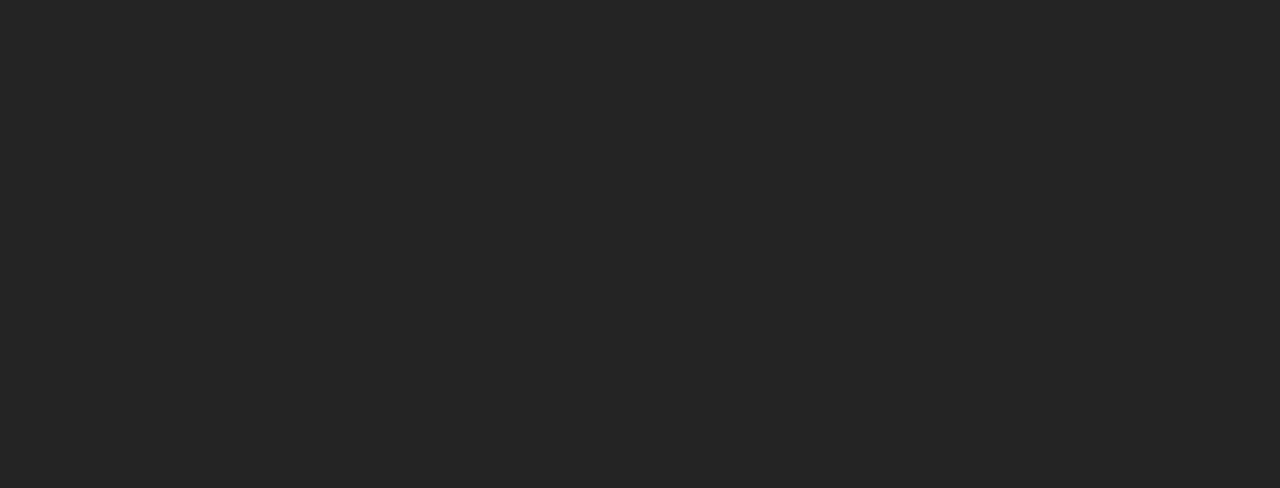
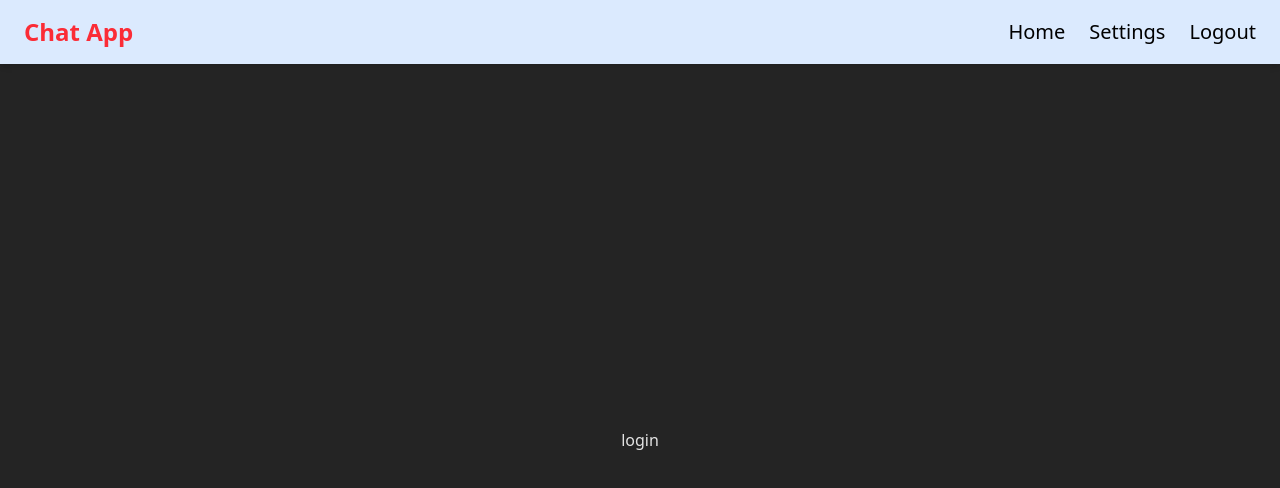
Before and after one commit to Anike567/chatApp2, a React (Vite) app in the folder frontent/: page /login in a window 1280 px wide. Before the commit this address had no page. Shown: the top 488 px of the page. Built offline with nearby package versions, Linux system fonts and the light colour scheme.

Commit message:
created a basic layout for main page

```diff
--- a/frontent/package.json
+++ b/frontent/package.json
@@ -11,6 +11,7 @@
   },
   "dependencies": {
     "@tailwindcss/vite": "^4.1.11",
+    "axios": "^1.10.0",
     "react": "^19.1.0",
     "react-dom": "^19.1.0",
     "react-router-dom": "^7.6.3",
--- a/frontent/src/App.jsx
+++ b/frontent/src/App.jsx
@@ -1,18 +1,20 @@
 import { useState } from 'react'
+import { BrowserRouter, Routes, Route } from 'react-router-dom'
 
 import Layout from './screen/Layout'
 import Home from './screen/Home'
-
-import { BrowserRouter, Routes, Route } from 'react-router-dom'
+import Login from './screen/Login'
 
 function App() {
-  const [count, setCount] = useState(0)
+
 
   return (
     <BrowserRouter>
       <Routes>
         <Route path="/" element={<Layout />}>
+          <Route index element={<Home />} />
           <Route path="home" element={<Home />} />
+          <Route path="login" element={<Login />} />
         </Route>
       </Routes>
     </BrowserRouter>
--- /dev/null
+++ b/frontent/src/components/Loader.jsx
@@ -0,0 +1,9 @@
+import React from 'react'
+
+export default function Loader() {
+  return (
+    <div className="flex items-center justify-center h-full w-full">
+      <div className="w-12 h-12 border-4 border-blue-500 border-t-transparent rounded-full animate-spin"></div>
+    </div>
+  )
+}
--- /dev/null
+++ b/frontent/src/components/Navbar.jsx
@@ -0,0 +1,52 @@
+import React, { useState } from 'react'
+
+export default function Navbar() {
+  const [toDisplay, setDisplay] = useState(false)
+
+  return (
+    <div className="flex justify-between items-center px-6 py-4 bg-blue-100 text-black shadow-md relative">
+      <div id="nav-left">
+        <p className="text-2xl text-red-500 font-bold">Chat App</p>
+      </div>
+
+      <div id="nav-right" className="flex items-center">
+
+        <div className="hidden sm:flex space-x-6">
+          <a className="text-xl hover:scale-105 transform cursor-pointer hover:underline transition duration-200">Home</a>
+          <a className="text-xl hover:scale-105 transform cursor-pointer hover:underline transition duration-200">Settings</a>
+          <a className="text-xl hover:scale-105 transform cursor-pointer hover:underline transition duration-200">Logout</a>
+        </div>
+
+
+        <div className="flex sm:hidden relative">
+          <button
+            onClick={() => setDisplay(!toDisplay)}
+            className="flex flex-col justify-between w-6 h-5 ml-4 focus:outline-none transform transition duration-200 hover:scale-110"
+          >
+            <span className="block h-0.5 bg-black"></span>
+            <span className="block h-0.5 bg-black"></span>
+            <span className="block h-0.5 bg-black"></span>
+          </button>
+
+          <div
+            className={`absolute right-0 top-full mt-2 transform transition-all duration-200 ease-out origin-top z-10 ${
+              toDisplay ? 'scale-y-100 opacity-100' : 'scale-y-0 opacity-0 pointer-events-none'
+            } bg-white shadow-lg rounded-lg ring-1 ring-black/10`}
+          >
+            <div className="flex flex-col items-start px-6 py-4 space-y-2 w-40">
+              <a className="text-lg hover:scale-105 transform cursor-pointer hover:underline transition duration-200">
+                Home
+              </a>
+              <a className="text-lg hover:scale-105 transform cursor-pointer hover:underline transition duration-200">
+                Settings
+              </a>
+              <a className="text-lg hover:scale-105 transform cursor-pointer hover:underline transition duration-200">
+                Logout
+              </a>
+            </div>
+          </div>
+        </div>
+      </div>
+    </div>
+  )
+}
--- a/frontent/src/screen/Home.jsx
+++ b/frontent/src/screen/Home.jsx
@@ -1,7 +1,52 @@
-import React from 'react'
+import React, { use, useEffect, useState } from 'react'
+import Loader from '../components/Loader';
+import axios from 'axios';
 
 export default function Home() {
-  return (
-    <div>Home</div>
-  )
+    const [isLoading, setLoading] = useState(true);
+    const [userList, setUserList] = useState([]);
+
+
+    const fetchUser = async () => {
+        try {
+            const res = await axios.get("https://randomuser.me/api/?results=50");
+            const users = res.data.results;
+            setUserList(users);
+            setLoading(false);
+        }
+        catch (err) {
+            console.log(err);
+        }
+    }
+
+    useEffect(() => { fetchUser() }, [])
+
+
+
+    if (isLoading) {
+        return (
+            <Loader />
+        )
+    }
+    return (
+        <div className="flex h-full w-full items-center justify-center">
+            {/* Left sidebar with user list */}
+            <div className="w-full sm:w-[20%] h-full overflow-auto p-5 bg-gray-100">
+                {userList.map((user, index) => (
+                    <div
+                        key={index}
+                        className="bg-blue-300 my-5 p-4 rounded-lg flex items-center justify-center"
+                    >
+                        <p className="text-center font-medium">
+                            {`${user.name.title} ${user.name.first} ${user.name.last}`}
+                        </p>
+                    </div>
+                ))}
+            </div>
+
+            {/* Right panel */}
+            <div className="w-[40%] bg-gray-100 h-full"></div>
+        </div>
+    )
+
 }
--- a/frontent/src/screen/Layout.jsx
+++ b/frontent/src/screen/Layout.jsx
@@ -1,12 +1,26 @@
 import React from 'react'
 import { Outlet } from 'react-router-dom'
+import Navbar from '../components/Navbar'
 
 export default function Layout() {
   return (
-    <div className="bg-yellow-100 h-screen w-screen">
-      <main className="h-full w-full flex items-center justify-center">
-        <Outlet />
+    <div className="h-screen w-screen flex flex-col">
+      {/* Header with fixed height */}
+      <header className="h-20 flex-shrink-0">
+        <Navbar />
+      </header>
+
+      {/* Main area that takes remaining height and allows scrolling */}
+      <main className="flex-1 overflow-y-auto">
+        <div className="min-h-full h-full">
+          <Outlet />
+        </div>
       </main>
+
+      {/* Footer that appears after scrolling if content is large */}
+      {/* <footer className="p-4 bg-gray-100 text-center text-black">
+        <p>© 2025 Your Footer Content</p>
+      </footer> */}
     </div>
   )
 }
--- /dev/null
+++ b/frontent/src/screen/Login.jsx
@@ -0,0 +1,9 @@
+import React from 'react'
+
+export default function Login() {
+  return (
+    <div className='flex flex-1 justify-center items-center h-full'>
+      login
+    </div>
+  )
+}
--- a/frontent/vite.config.js
+++ b/frontent/vite.config.js
@@ -5,4 +5,8 @@ import tailwindcss from '@tailwindcss/vite'
 // https://vite.dev/config/
 export default defineConfig({
   plugins: [react(),tailwindcss()],
+  server:{
+    host:true,
+    port:5173
+  }
 })
```
Also changed, not shown: 1 other file (tests, documents, lock files or other folders).
